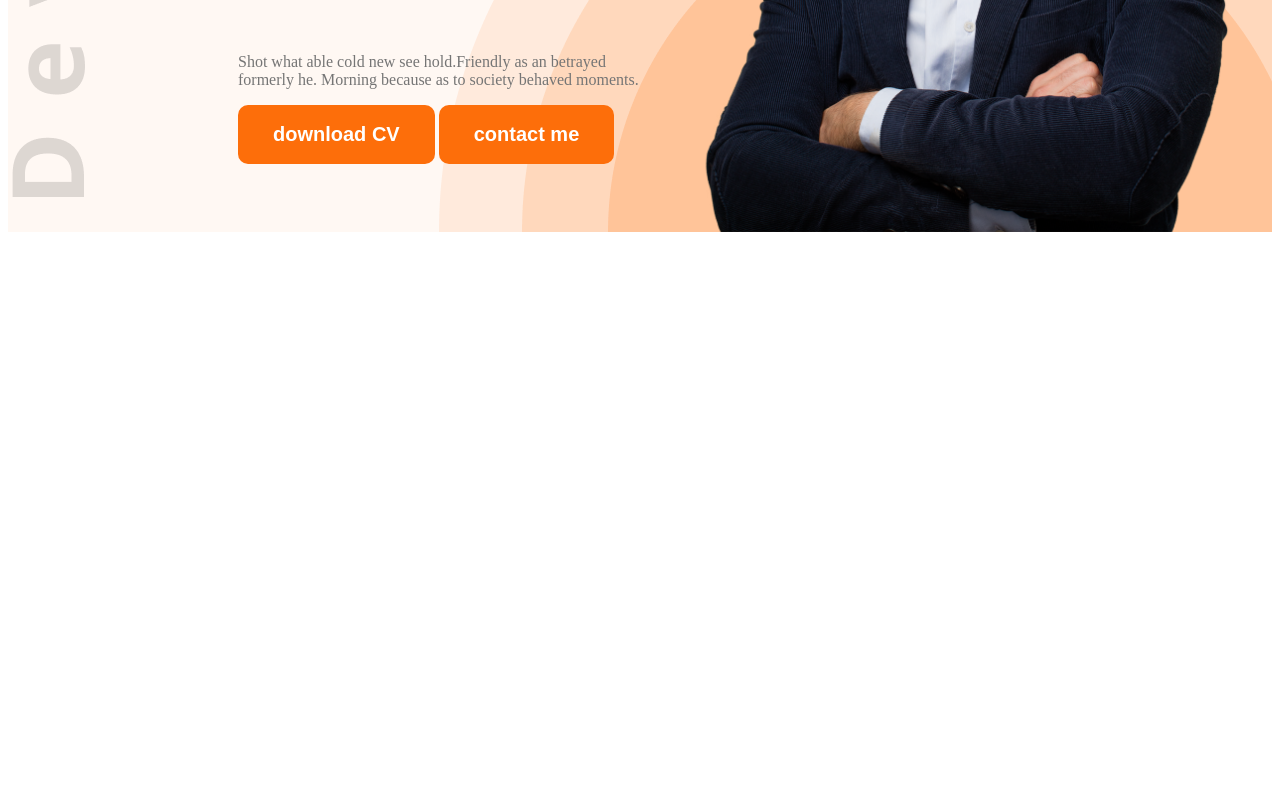
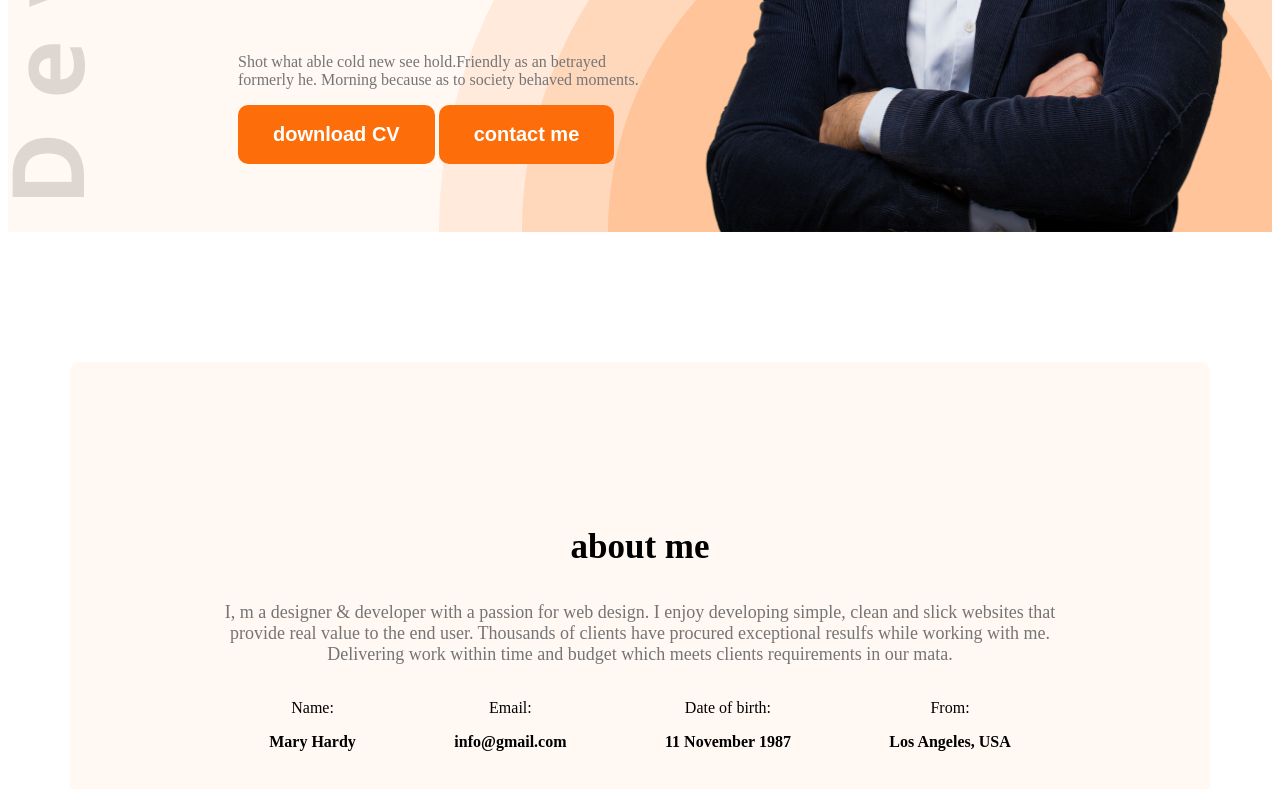
Before and after one commit to ekram-haque/web-profolio, a plain HTML site: page index.html in a window 1280 px wide. Shown: the part 574-1363 px from the top of the page. Before the commit the page ends 814 px from the top, so only its background shows below. Drawn offline with Linux system fonts and the light colour scheme.

Commit message:
added about section

```diff
--- a/index.html
+++ b/index.html
@@ -44,7 +44,37 @@
 
       </div>
     </header>
-    <main></main>
+    <main>
+
+        <section class="about secendary-bg">
+
+            <h3 class="section-title">about me</h3>
+            <p class="section-des">I, m a designer & developer with a passion for web design. I enjoy developing simple, clean and slick websites that provide real value to the end user. Thousands of clients have procured exceptional resulfs while working with me. Delivering work within time and budget which meets clients requirements in our mata.</p>
+
+            <!-- .about-item*4>p.item-title+p.item-des -->
+            <div class="about-items">
+                <div class="about-item">
+                    <p class="item-title">Name:</p>
+                    <p class="item-des">Mary Hardy</p>
+                </div>
+                <div class="about-item">
+                    <p class="item-title">Email:</p>
+                    <p class="item-des">info@gmail.com</p>
+                </div>
+                <div class="about-item">
+                    <p class="item-title">Date of birth:</p>
+                    <p class="item-des">11 November 1987</p>
+                </div>
+                <div class="about-item">
+                    <p class="item-title">From:</p>
+                    <p class="item-des">Los Angeles, USA</p>
+                </div>
+            </div>
+
+        </section>
+
+
+    </main>
     <footer></footer>
   </body>
 </html>
--- a/styles/style.css
+++ b/styles/style.css
@@ -31,11 +31,25 @@
     background-color: #FFF8F3;
 }
 
+.section-title{
+    font-weight: bold;
+    font-size: 35px;
+}
+.section-des{
+    font-size: 18px;
+    color: #757575;
+}
+
 /* header */
 .header{
     background-image: url(../images/developer.png), url(../images/header_bg.png);
     background-repeat: no-repeat;
     background-position: top left, bottom right;
+}
+/* main styles */
+main{
+    max-width: 1140px;
+    margin: 0 auto;
 }
 
 /* nav styles */
@@ -90,3 +104,18 @@ nav li a {
 .banner-profile-img{
     width:580px ;
 }
+
+.about{
+    border-radius: 10px;
+    padding: 130px 150px;
+    text-align: center;
+    margin-top: 130px;
+}
+
+.about-items{
+    display: flex;
+    justify-content: space-around;
+}
+.item-des{
+    font-weight: 600;
+}
```
